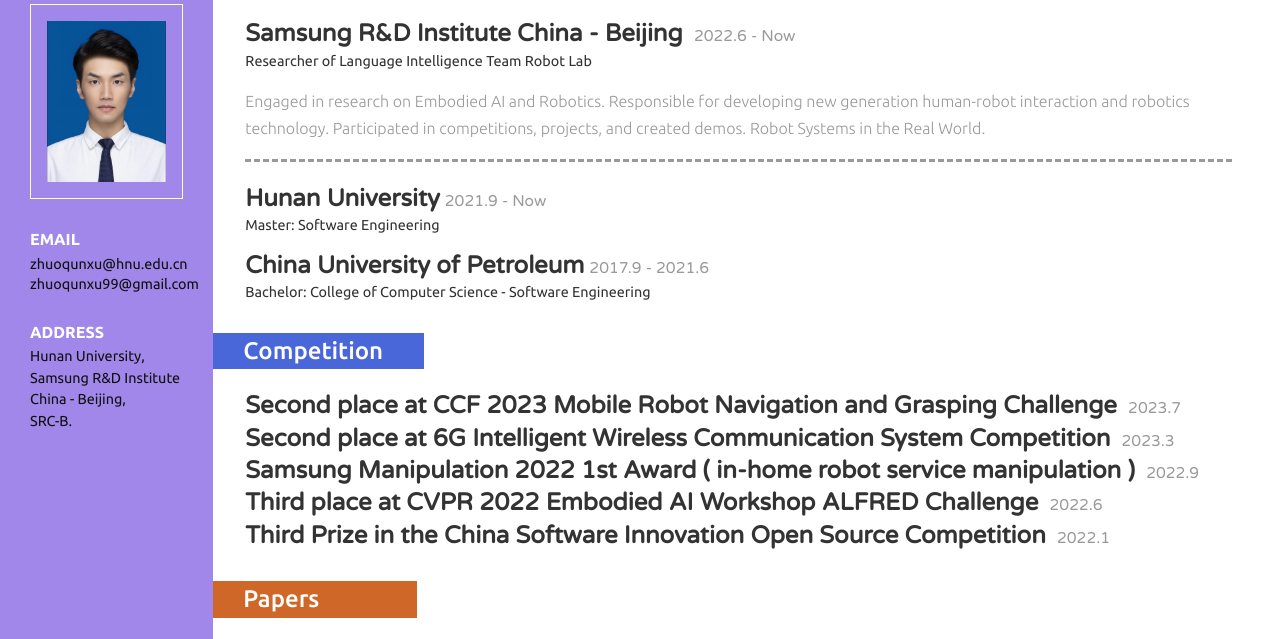
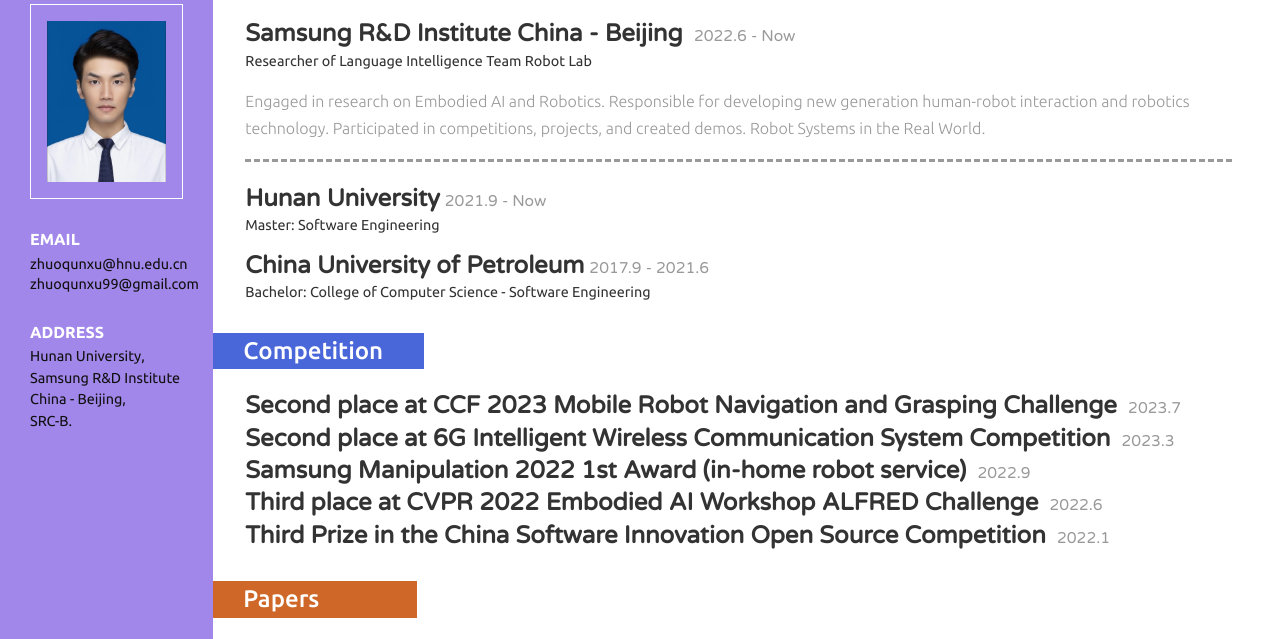
Before and after one commit to zhqunxu/zhqunxu.github.io, a plain HTML site: page xzq/index.html in a window 1280 px wide. Shown: the part 130-769 px from the top of the page. Drawn offline with Linux system fonts and the light colour scheme; files whose address does not match are found by name.

Commit message:
Update index.html

```diff
--- a/xzq/index.html
+++ b/xzq/index.html
@@ -130,7 +130,7 @@
 				 <h4>Second place at CCF 2023 Mobile Robot Navigation and Grasping Challenge  <span>2023.7</span>  <br />  </h4>
 				 <h4>Second place at 6G Intelligent Wireless Communication System Competition <span>2023.3</span>  <br /> </h4>
 				 <!-- - Intelligent Beam Prediction and Model Migration  -->
-				 <h4> Samsung Manipulation 2022 1st Award ( in-home robot service manipulation )  <span>2022.9</span></h4>
+				 <h4> Samsung Manipulation 2022 1st Award (in-home robot service)  <span>2022.9</span></h4>
 				 <h4>Third place at CVPR 2022 Embodied AI Workshop ALFRED Challenge  <span>2022.6</span></h4>
 
 				 <h4>Third Prize in the China Software Innovation Open Source Competition  <span>2022.1</span></h4>
```
